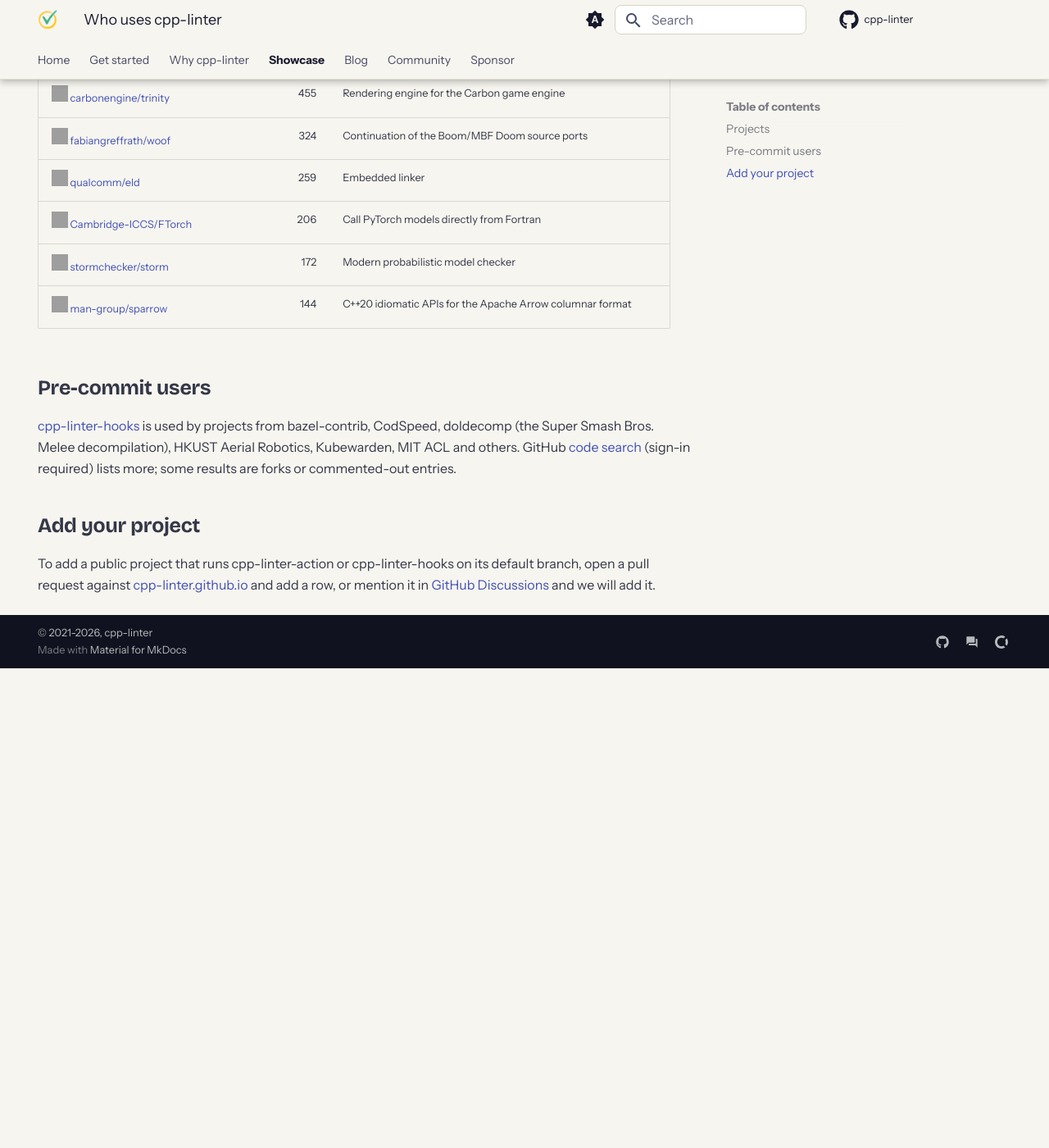
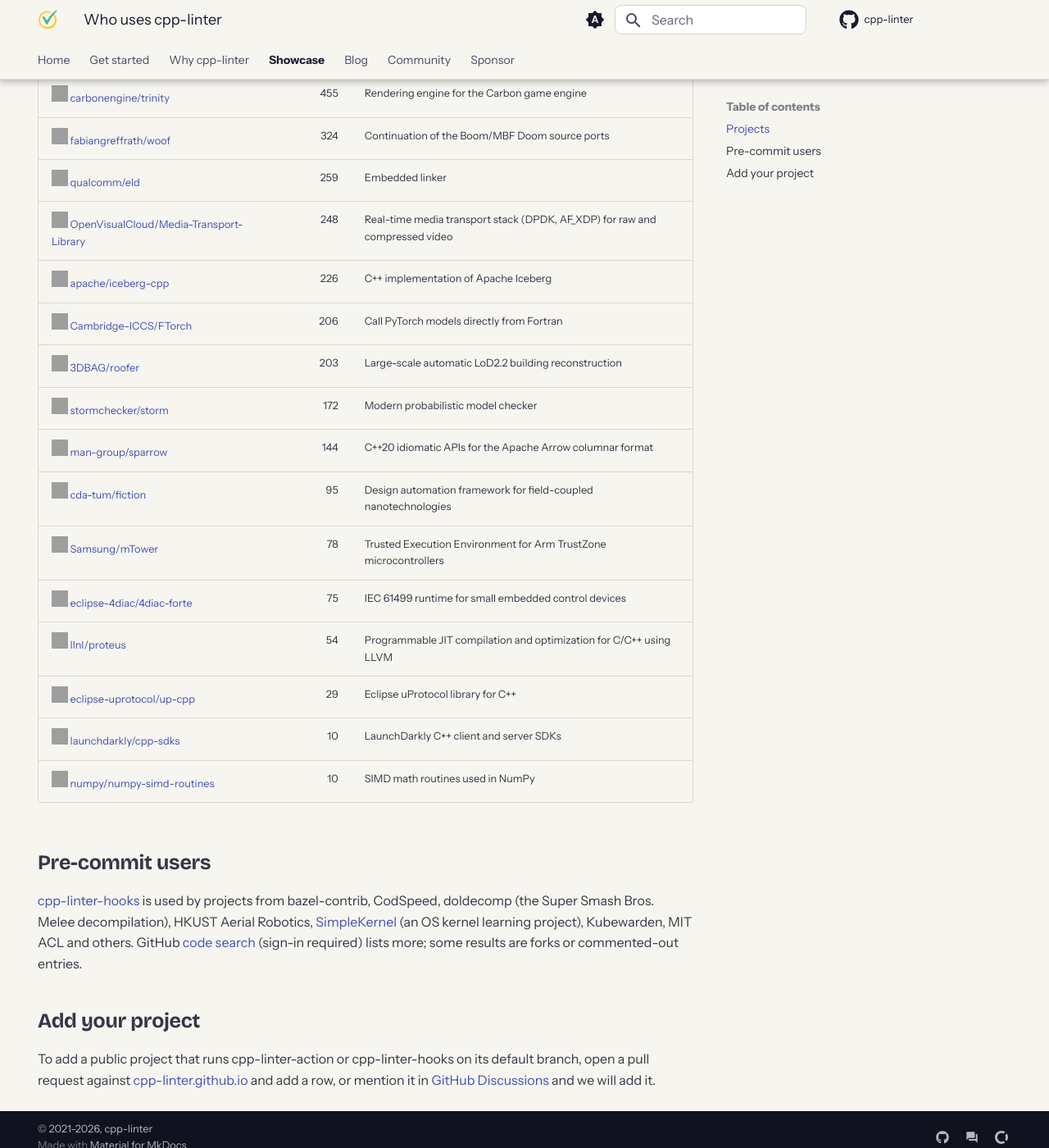
Before and after one commit to cpp-linter/cpp-linter.github.io, an MkDocs documentation site: the page built from docs/showcase.md, in a window 1280 px wide and 1400 px high, scrolled down 1911 px. Shown: the whole window at 82% size. Built offline with MkDocs 1.6.1 and Material for MkDocs 9.7.7, drawn with Linux system fonts in a browser that asks for light colours; before the commit the page ends 2726 px from its top, so only the background shows below that; some of the changed text lies outside the part shown; grey boxes are pictures that could not be loaded.

Commit message:
docs(showcase): add Apache Iceberg C++, Samsung, LLNL, Eclipse, NumPy and more users (#79)
Before: the showcase table listed 34 projects and missed several
well-known organizations that run cpp-linter-action today.

After: the table adds 10 projects (ranked by stars like the rest), and
the pre-commit section mentions SimpleKernel (3.2k stars).

| Project | Stars | Where it is used |
| --- | ---: | --- |
| OpenVisualCloud/Media-Transport-Library | 248 |
`.github/workflows/code-scan.yml` |
| apache/iceberg-cpp | 226 | `.github/workflows/cpp-linter.yml` (also
the `cpp-linter` and `clang-tidy` wheels) |
| 3DBAG/roofer | 203 | `.github/workflows/cpp-linter.yml` |
| cda-tum/fiction | 95 | `.github/workflows/cpp-linter.yml` |
| Samsung/mTower | 78 | `.github/workflows/linter.yml` |
| eclipse-4diac/4diac-forte | 75 | `.github/workflows/cpp-linter.yml` |
| llnl/proteus | 54 | `.github/workflows/cpp-linter.yml` |
| eclipse-uprotocol/up-cpp | 29 | `.github/workflows/ci.yml` |
| launchdarkly/cpp-sdks | 10 | `.github/workflows/cpp-linter.yml` |
| numpy/numpy-simd-routines | 10 | `.github/workflows/cpp-linter.yml` |

How: found with GitHub code search for `cpp-linter/cpp-linter-action@`
and `cpp-linter/cpp-linter-hooks`, then checked each file on the default
branch to confirm the step is active (not commented out or a `.bak`
file). Star counts are from 2026-10-09, and the info box now says so.
Skipped on purpose: Waybar (only a `.clang-tidy.yml.bak` file),
openGauss-server (hook commented out), tenstorrent/pytorch2.0_ttnn
(deprecated repo).


Co-authored-by: Xianpeng Shen <3353385+shenxianpeng@users.noreply.github.com>

```diff
--- a/docs/showcase.md
+++ b/docs/showcase.md
@@ -16,7 +16,8 @@
 !!! info "How this list is built"
     Counted on 2026-09-24 with a GitHub code search for `cpp-linter/cpp-linter-action@` in `.yml`
     and `.yaml` files under `.github/workflows`, in repositories that are not forks and not
-    archived. Star counts in the table are from 2026-09-12. GitHub's dependents count, which
+    archived. Star counts in the table are from 2026-09-12, except for rows added on
+    2026-10-09, which use that day's counts. GitHub's dependents count, which
     includes forks, is over 1,000.
 
 ## Projects
@@ -54,15 +55,25 @@
 | <img src="https://github.com/carbonengine.png?size=40" width="20" alt=""> [carbonengine/trinity](https://github.com/carbonengine/trinity) | 455 | Rendering engine for the Carbon game engine |
 | <img src="https://github.com/fabiangreffrath.png?size=40" width="20" alt=""> [fabiangreffrath/woof](https://github.com/fabiangreffrath/woof) | 324 | Continuation of the Boom/MBF Doom source ports |
 | <img src="https://github.com/qualcomm.png?size=40" width="20" alt=""> [qualcomm/eld](https://github.com/qualcomm/eld) | 259 | Embedded linker |
+| <img src="https://github.com/OpenVisualCloud.png?size=40" width="20" alt=""> [OpenVisualCloud/Media-Transport-Library](https://github.com/OpenVisualCloud/Media-Transport-Library) | 248 | Real-time media transport stack (DPDK, AF_XDP) for raw and compressed video |
+| <img src="https://github.com/apache.png?size=40" width="20" alt=""> [apache/iceberg-cpp](https://github.com/apache/iceberg-cpp) | 226 | C++ implementation of Apache Iceberg |
 | <img src="https://github.com/Cambridge-ICCS.png?size=40" width="20" alt=""> [Cambridge-ICCS/FTorch](https://github.com/Cambridge-ICCS/FTorch) | 206 | Call PyTorch models directly from Fortran |
+| <img src="https://github.com/3DBAG.png?size=40" width="20" alt=""> [3DBAG/roofer](https://github.com/3DBAG/roofer) | 203 | Large-scale automatic LoD2.2 building reconstruction |
 | <img src="https://github.com/stormchecker.png?size=40" width="20" alt=""> [stormchecker/storm](https://github.com/stormchecker/storm) | 172 | Modern probabilistic model checker |
 | <img src="https://github.com/man-group.png?size=40" width="20" alt=""> [man-group/sparrow](https://github.com/man-group/sparrow) | 144 | C++20 idiomatic APIs for the Apache Arrow columnar format |
+| <img src="https://github.com/cda-tum.png?size=40" width="20" alt=""> [cda-tum/fiction](https://github.com/cda-tum/fiction) | 95 | Design automation framework for field-coupled nanotechnologies |
+| <img src="https://github.com/Samsung.png?size=40" width="20" alt=""> [Samsung/mTower](https://github.com/Samsung/mTower) | 78 | Trusted Execution Environment for Arm TrustZone microcontrollers |
+| <img src="https://github.com/eclipse-4diac.png?size=40" width="20" alt=""> [eclipse-4diac/4diac-forte](https://github.com/eclipse-4diac/4diac-forte) | 75 | IEC 61499 runtime for small embedded control devices |
+| <img src="https://github.com/llnl.png?size=40" width="20" alt=""> [llnl/proteus](https://github.com/llnl/proteus) | 54 | Programmable JIT compilation and optimization for C/C++ using LLVM |
+| <img src="https://github.com/eclipse-uprotocol.png?size=40" width="20" alt=""> [eclipse-uprotocol/up-cpp](https://github.com/eclipse-uprotocol/up-cpp) | 29 | Eclipse uProtocol library for C++ |
+| <img src="https://github.com/launchdarkly.png?size=40" width="20" alt=""> [launchdarkly/cpp-sdks](https://github.com/launchdarkly/cpp-sdks) | 10 | LaunchDarkly C++ client and server SDKs |
+| <img src="https://github.com/numpy.png?size=40" width="20" alt=""> [numpy/numpy-simd-routines](https://github.com/numpy/numpy-simd-routines) | 10 | SIMD math routines used in NumPy |
 
 ## Pre-commit users
 
 [cpp-linter-hooks](https://github.com/cpp-linter/cpp-linter-hooks) is used by projects from
 bazel-contrib, CodSpeed, doldecomp (the Super Smash Bros. Melee decompilation), HKUST Aerial
-Robotics, Kubewarden, MIT ACL and others. GitHub
+Robotics, [SimpleKernel](https://github.com/Simple-XX/SimpleKernel) (an OS kernel learning project), Kubewarden, MIT ACL and others. GitHub
 [code search](https://github.com/search?q=%22cpp-linter%2Fcpp-linter-hooks%22+path%3A.pre-commit-config.yaml&type=code)
 (sign-in required) lists more; some results are forks or commented-out entries.
 
```
